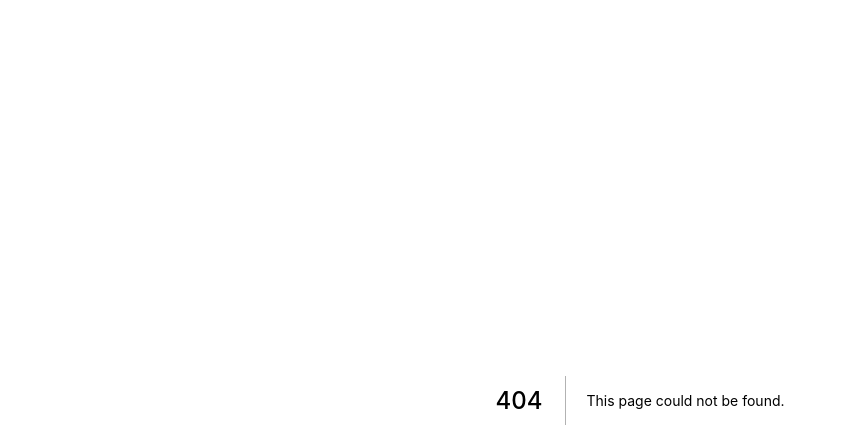
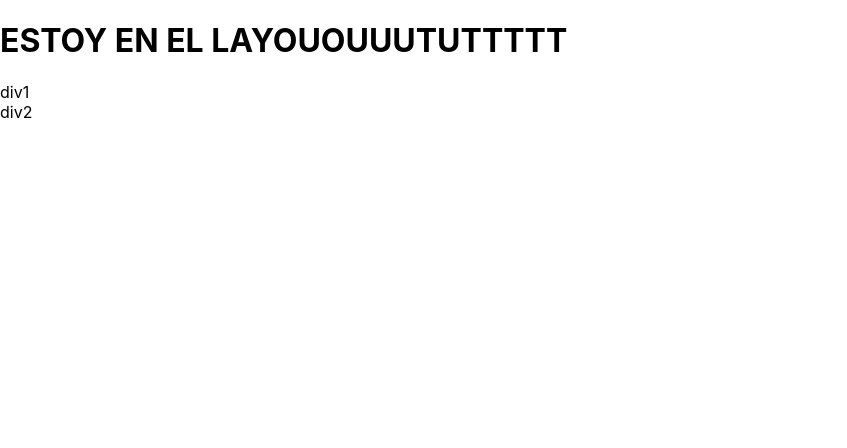
Before and after one commit to AxelGoggles/courseit-hackaton, a Next.js app: page /prueba in a window 1280 px wide. Before the commit this address had no page. Shown: the top 448 px of the page, without its empty margins (0-847 px from the left). Built offline with nearby package versions, Linux system fonts and the light colour scheme.

Commit message:
prueba nextjs

```diff
--- a/pages/_app.js
+++ b/pages/_app.js
@@ -1,7 +1,12 @@
 import '../styles/globals.css'
 
 function MyApp({ Component, pageProps }) {
-  return <Component {...pageProps} />
+  return (
+    <>
+      <h1>ESTOY EN EL LAYOUOUUUTUTTTTT</h1>
+      <Component {...pageProps} />
+    </>
+  );
 }
 
 export default MyApp
--- /dev/null
+++ b/pages/_error.js
@@ -0,0 +1,3 @@
+export default function error() {
+  return <div>errorrr</div>;
+}
--- /dev/null
+++ b/pages/gatitos/artemis.js
@@ -0,0 +1,3 @@
+export default function artemis() {
+  return <div>soy la ruta de artemis</div>;
+}
--- /dev/null
+++ b/pages/gatitos/index.js
@@ -0,0 +1,3 @@
+export default function gatitos() {
+  return <div>miauu</div>;
+}
--- /dev/null
+++ b/pages/prueba.js
@@ -0,0 +1,8 @@
+export default function Prueba() {
+  return (
+    <main>
+      <div>div1</div>
+      <div>div2</div>
+    </main>
+  );
+}
```
